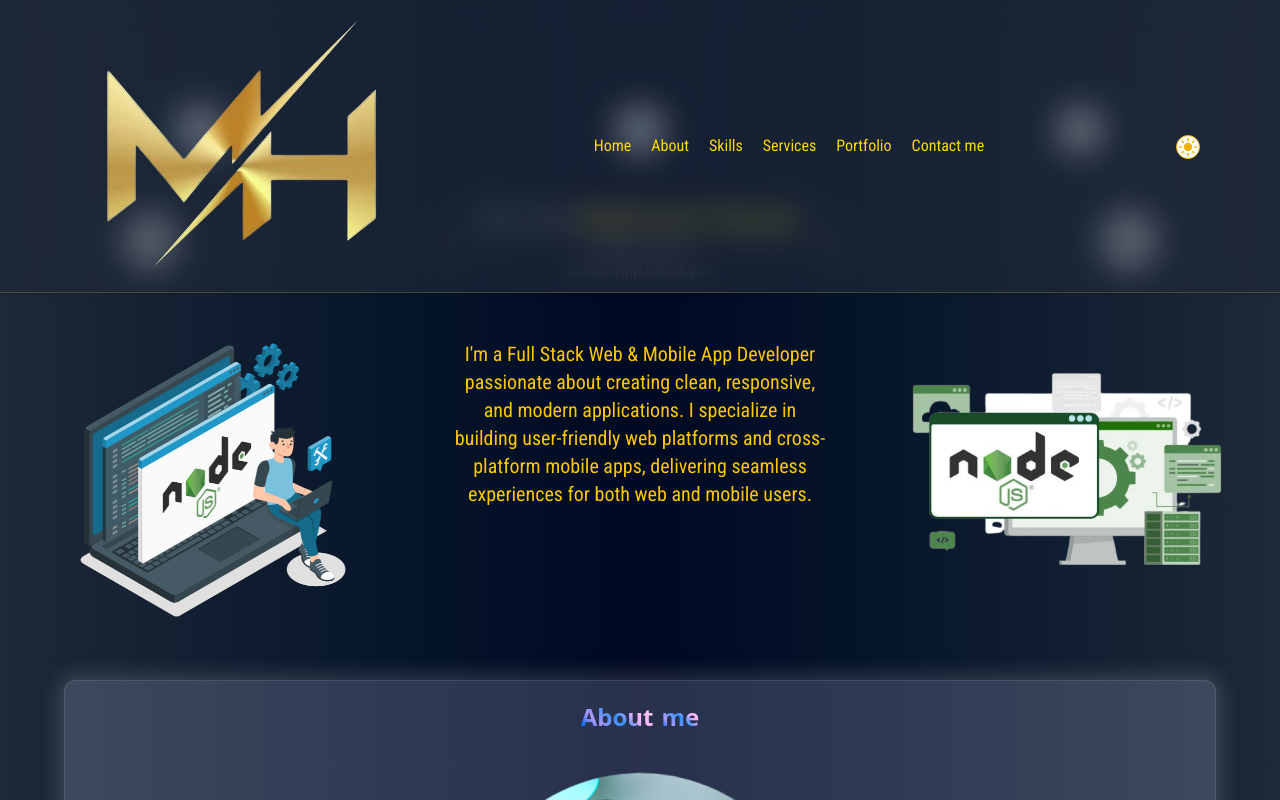
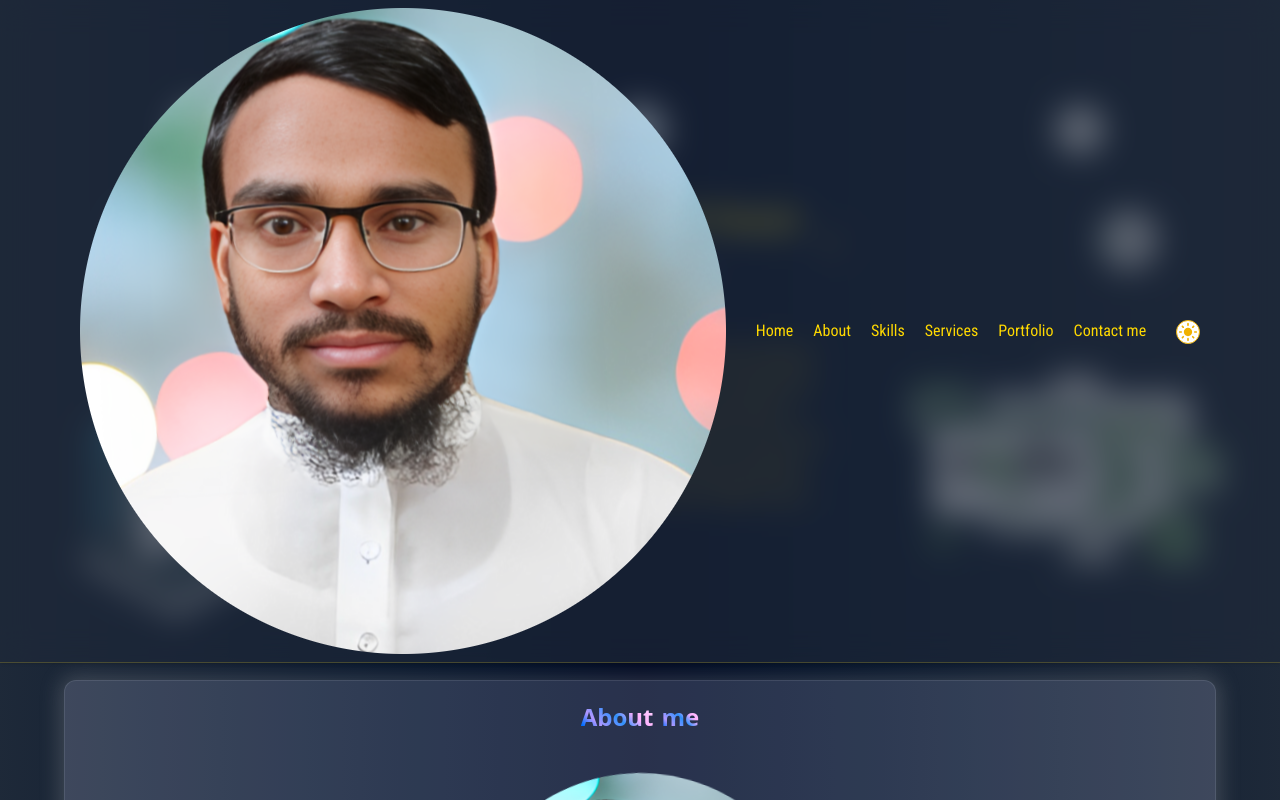
Before and after one commit to MahmudHasan77/personal-website, a Next.js app: page / in a window 1280 px wide. Shown: the top 800 px of the page. Built offline with nearby package versions, Linux system fonts and the light colour scheme.

Commit message:
updated code

```diff
--- a/app/page.tsx
+++ b/app/page.tsx
@@ -672,8 +672,8 @@ const Home = () => {
         <div className="flex items-center gap-2">
           <a href="#home">
             <Image
-              src="/logo.png"
-              alt="logo image"
+              src="/author-google.png"
+              alt="mahmud hasan web and mobile app developer"
               width={50}
               height={50}
               priority
```
